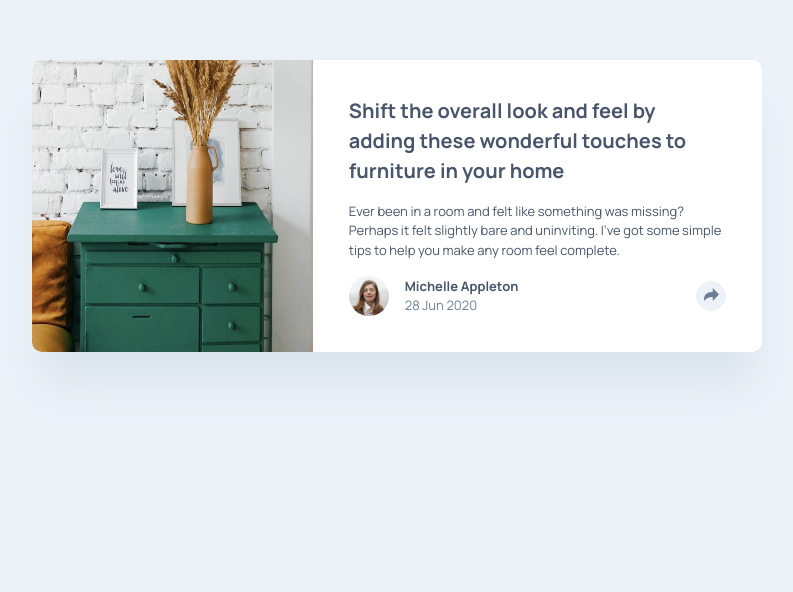
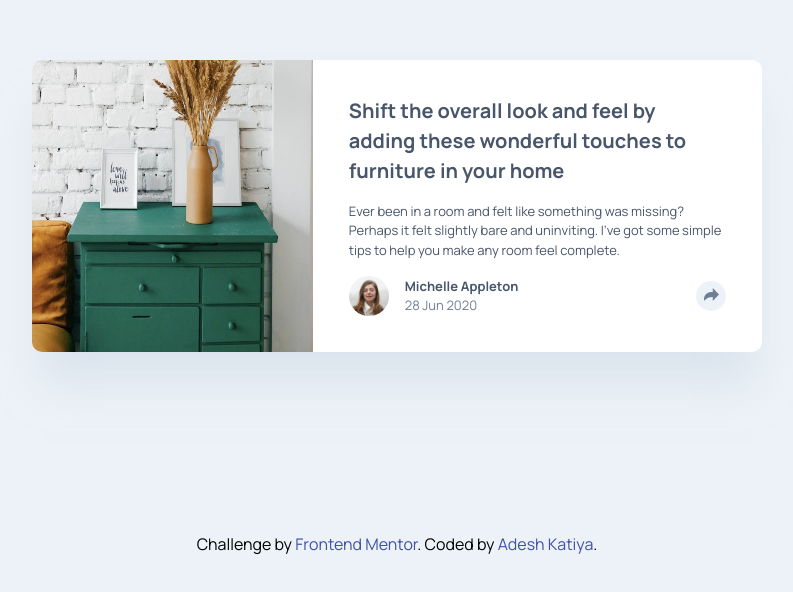
Before and after one commit to adeysh/fem__article-preview-component, a website built with Vite: page index.html in a window 1280 px wide. Shown: the part 194-786 px from the top of the page, without its empty margins (243-1036 px from the left). Built offline with nearby package versions, Linux system fonts and the light colour scheme.

Commit message:
style(global): update flex direction and attribution styles for better layout

```diff
--- a/index.html
+++ b/index.html
@@ -18,9 +18,10 @@
     <!-- Feel free to remove these styles or customise in your own stylesheet 👍 -->
     <style>
         .attribution {
-            font-size: 11px;
+            font-size: 16px;
             text-align: center;
-            display: none;
+            position: absolute;
+            bottom: 50px;
         }
 
         .attribution a {
--- a/src/scss/globals/_reset.scss
+++ b/src/scss/globals/_reset.scss
@@ -22,6 +22,7 @@ body {
     background-color: var(--blue-300);
 
     @include u.flexCenter;
+    flex-direction: column;
 }
 
 h1,
```
Also changed, not shown: README-template.md, README.md (deleted), screenshot.png (added).
